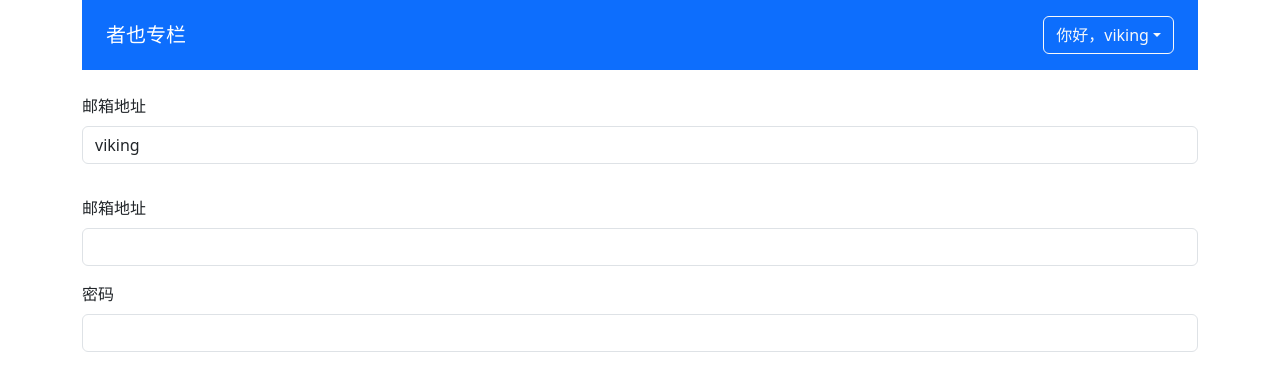
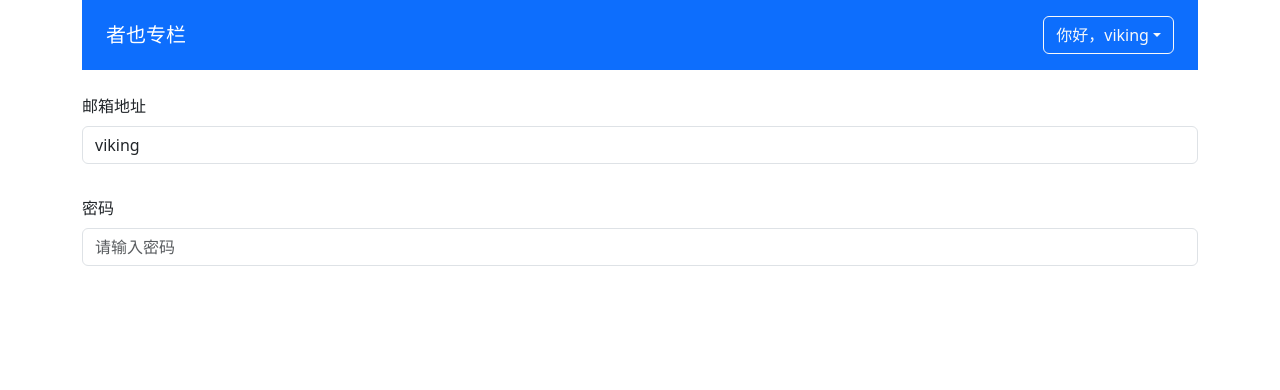
Before and after one commit to lcruan/zheye, a Vue app: page / in a window 1280 px wide. Shown: the top 390 px of the page. Built offline with nearby package versions, Linux system fonts and the light colour scheme.

Commit message:
$attrs支持默认属性

```diff
--- a/src/App.vue
+++ b/src/App.vue
@@ -5,27 +5,18 @@
     <form>
       <div class="mb-3">
         <label for="exampleInputEmail1" class="form-label">邮箱地址</label>
-        <validate-input :rules="emailRules" v-model="emailVal">{{ emailVal }}</validate-input>
-      </div>
-      <div class="mb-3">
-        <label for="exampleInputEmail1" class="form-label">邮箱地址</label>
-        <input
-          type="email"
-          class="form-control"
-          id="exampleInputEmail1"
-          aria-describedby="emailHelp"
-          v-model="emailRef.val"
-          @blur="validateEmail"
-        />
-        <div class="form-text" v-if="emailRef.error">{{ emailRef.message }}</div>
+        <validate-input
+          :rules="emailRules"
+          v-model="emailVal"
+          placeholder="请输入邮箱地址"
+          type="text"
+          >{{
+          emailVal
+        }}</validate-input>
       </div>
       <div class="mb-3">
         <label for="exampleInputPassword1" class="form-label">密码</label>
-        <input
-          type="password"
-          class="form-control"
-          id="exampleInputPassword1"
-        />
+        <validate-input type="password" placeholder="请输入密码"></validate-input>
       </div>
     </form>
   </div>
@@ -42,8 +33,6 @@ const currentUser: UserProps = {
   isLogin: true,
   name: 'viking'
 }
-// 邮箱校验正则表达式
-const emailReg = /^[a-zA-Z0-9.!#$%&'*+/=?^_`{|}~-]+@[a-zA-Z0-9-]+(?:\.[a-zA-Z0-9-]+)*$/
 const testData: ColumnProps[] = [
   {
     id: 1,
@@ -98,22 +87,11 @@ export default defineComponent({
       error: false,
       message: ''
     })
-    // 定义email校验函数
-    const validateEmail = () => {
-      if (emailRef.val.trim() === '') {
-        emailRef.error = true
-        emailRef.message = 'can not be empty'
-      } else if (!emailReg.test(emailRef.val)) {
-        emailRef.error = true
-        emailRef.message = 'should be valid email'
-      }
-    }
 
     return {
       list: testData,
       currentUser,
       emailRef,
-      validateEmail,
       emailRules,
       emailVal
     }
--- a/src/components/ValidateInput.vue
+++ b/src/components/ValidateInput.vue
@@ -1,12 +1,12 @@
 <template>
   <div class="validate-input-container pb-3">
     <input
-      type="text"
       class="form-control"
       :class="{'is-invalid' : inputRef.error}"
       :value="inputRef.val"
       @blur="validateInput"
       @input="updateValue"
+      v-bind="$attrs"
     />
     <span v-if="inputRef.error" class="invalid-feedback">{{ inputRef.message }}</span>
   </div>
@@ -28,6 +28,7 @@ export default defineComponent({
     rules: Array as PropType<RulesProp>,
     modelValue: String
   },
+  inheritAttrs: false,
   setup (props, context) {
     const inputRef = reactive({
       val: props.modelValue || '',
```
Also changed, not shown: 1 other file (tests, documents, lock files or other folders).
